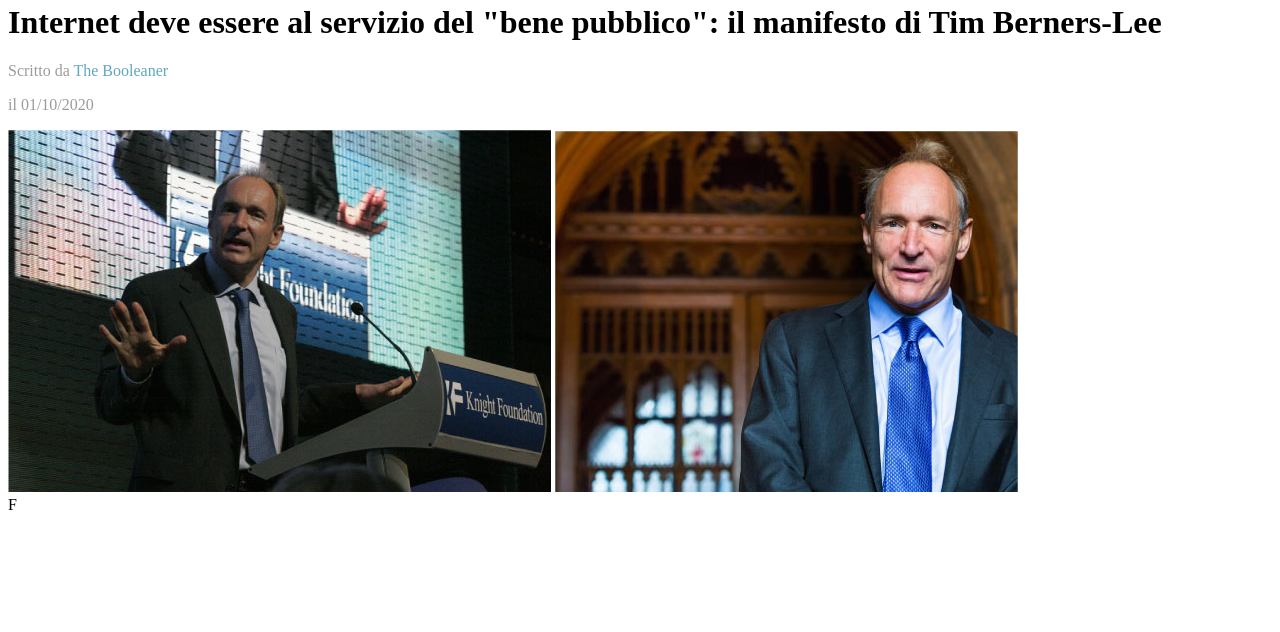
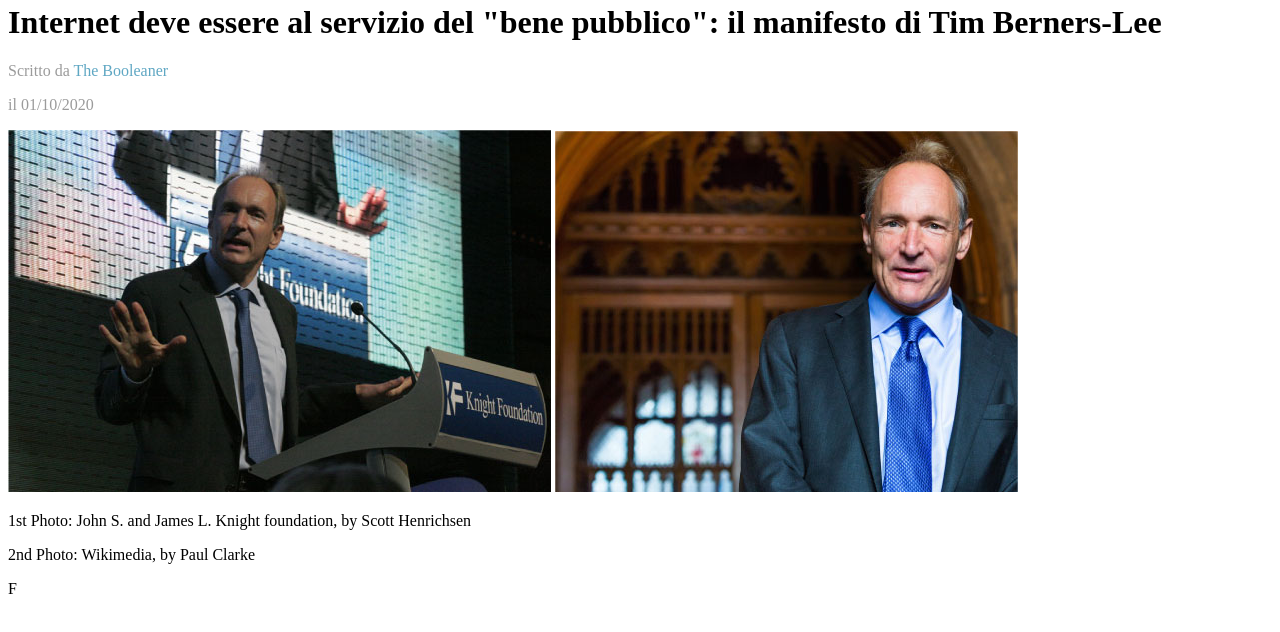
Before and after one commit to carlosvillaar/html-css-booleaner, a plain HTML site: page index.html in a window 1280 px wide. Shown: the part 118-750 px from the top of the page. Drawn offline with Linux system fonts and the light colour scheme.

Commit message:
[update] index file

```diff
--- a/index.html
+++ b/index.html
@@ -32,6 +32,11 @@
     <img src="img/tim-1.jpg" alt="tim-1">
     <img src="img/tim-2.jpg" alt="tim-2">
 
+    <div class="box didascalie">
+      <p>1st Photo: John S. and James L. Knight foundation, by Scott Henrichsen</p>
+      <p>2nd Photo: Wikimedia, by Paul Clarke</p>
+    </div>
+
   </main>
   <footer>F</footer>
 
```
